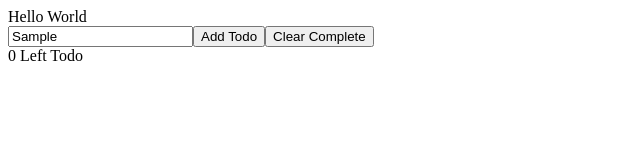
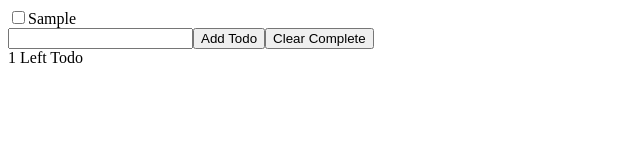
Before and after one commit to SkilzMastr/React-App, a React (Create React App) app: page / in a window 1280 px wide. Both pictures are taken after typing "Sample" into the empty fields and a click on the button "Add Todo". Shown: the top 160 px of the page, without its empty margins (0-640 px from the left). Built offline with nearby package versions, Linux system fonts and the light colour scheme.

Commit message:
That Was More Painful Than I expected.

```diff
--- a/package.json
+++ b/package.json
@@ -8,7 +8,9 @@
     "@testing-library/user-event": "^7.2.1",
     "react": "^16.13.1",
     "react-dom": "^16.13.1",
-    "react-scripts": "3.4.3"
+    "react-scripts": "3.4.3",
+    "uuid": "^8.3.1",
+    "uuidv4": "^6.2.4"
   },
   "scripts": {
     "start": "react-scripts start",
--- a/src/App.js
+++ b/src/App.js
@@ -1,15 +1,54 @@
-import React, {useState} from 'react';
-import TodoList from './TodoList'
+import React, {useState, useRef, useEffect} from 'react';
+import TodoList from './TodoList';
+import { v4 as uuidv4 } from 'uuid';
+
+const LOCAL_STORAGE_KEY = 'todoApp.todos'
 
 function App() {
-  const [todos, setTodos]= useState(['Todo 0', 'Todo 1'])
+  const [todos, setTodos]= useState([])
+  const todoNameRef = useRef()
+
+  useEffect(()=>{
+    const storedTodos = JSON.parse(localStorage.getItem(LOCAL_STORAGE_KEY))
+    if (storedTodos) setTodos(storedTodos)
+  }, [])
+
+
+  useEffect(()=>{
+    localStorage.setItem(LOCAL_STORAGE_KEY, JSON.stringify(todos))
+  }, [todos])
+
+
+  function toggleTodo(id) {
+    const newTodos = [...todos]
+    const todo = newTodos.find(todo => todo.id === id)
+    todo.complete = !todo.complete
+    setTodos(newTodos)
+  }
+
+
+  function handleAddTodo(e){
+    const name = todoNameRef.current.value
+    if (name === '') return
+    setTodos(prevTodos =>{
+      return [...prevTodos, {id: uuidv4(), name:name, complete:false}]
+    })
+    todoNameRef.current.value = null
+  }
+
+  function handleClearTodos(){
+    const newTodos = todos.filter(todo => !todo.complete)
+    setTodos(newTodos)
+  }
+
+
   return (
     <>
-    <TodoList todos={todos}/>
-    <input type="text" />
-    <button>Add Todo</button>
-    <button>Clear Complete</button>
-    <div>0 Left Todo</div>
+    <TodoList todos={todos} toggleTodo={toggleTodo}/>
+    <input ref={todoNameRef} type="text" />
+    <button onClick={handleAddTodo}>Add Todo</button>
+    <button onClick={handleClearTodos}>Clear Complete</button>
+    <div>{todos.filter(todo => !todo.complete).length} Left Todo</div>
     </>
   );
 }
--- /dev/null
+++ b/src/Todo.js
@@ -0,0 +1,17 @@
+import React from 'react'
+
+export default function Todo({ todo, toggleTodo }) {
+
+    function handleTodoClick(){
+        toggleTodo(todo.id)
+    }
+
+    return (
+        <div>
+            <label>
+                <input type="checkbox" checked={todo.complete} onChange={handleTodoClick}/>
+                {todo.name}
+            </label>
+        </div>
+    )
+}
--- a/src/TodoList.js
+++ b/src/TodoList.js
@@ -1,10 +1,10 @@
 import React from 'react'
+import Todo from './Todo'
 
-
-export default function TodoList() {
+export default function TodoList( {todos, toggleTodo} ) {
     return (
-        <div>
-            Hello World
-        </div>
+        todos.map(todo=>{
+            return <Todo key={todo.id} toggleTodo={toggleTodo} todo={todo} />
+        })
     )
 }
```
Also changed, not shown: 1 other file (tests, documents, lock files or other folders).
